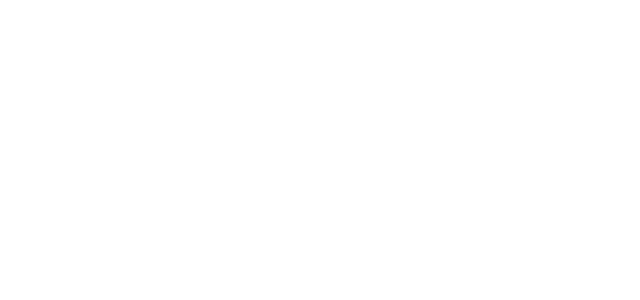
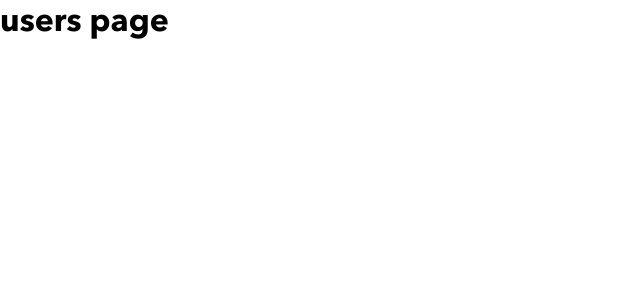
Before and after one commit to mckent05/lendsqr-fe-test, a React (Create React App) app: page /dashboard/users in a window 1280 px wide. Before the commit this address had no page. Shown: the top 300 px of the page, without its empty margins (0-640 px from the left). Built offline with nearby package versions, Linux system fonts and the light colour scheme.

Commit message:
Added skeletal wireframes for all pages and configured routing

```diff
--- a/src/App.tsx
+++ b/src/App.tsx
@@ -1,12 +1,20 @@
 import React from 'react';
 import { Routes, Route } from 'react-router-dom';
 import LoginPage from './pages/Login/LoginPage';
+import Main from './pages/Main';
+import Dashboard from './pages/Dashboard/Dashboard';
+import UserDetails from './pages/UserDetails/UserDetails';
 
 function App() {
   return (
     <div className="App">
       <Routes>
         <Route path='/' element={<LoginPage />} />
+        <Route path='/dashboard/' element= {<Main />}>
+          <Route index element={<Dashboard />} />
+          <Route index path='users' element={<Dashboard />} />
+          <Route index path='/dashboard/users/:id' element={<UserDetails />} />
+        </Route>
       </Routes>
     </div>
   );
--- /dev/null
+++ b/src/pages/Dashboard/Dashboard.tsx
@@ -0,0 +1,11 @@
+import React from 'react'
+
+const Dashboard = () => {
+  return (
+    <div>
+      <h1>users page</h1>
+    </div>
+  )
+}
+
+export default Dashboard
--- /dev/null
+++ b/src/pages/Main.js
@@ -0,0 +1,12 @@
+import React from 'react'
+import { Outlet } from 'react-router-dom'
+
+const Main = () => {
+  return (
+    <div>
+        <Outlet />
+    </div>
+  )
+}
+
+export default Main
--- /dev/null
+++ b/src/pages/UserDetails/UserDetails.tsx
@@ -0,0 +1,11 @@
+import React from 'react'
+
+const UserDetails = () => {
+  return (
+    <div>
+      <h1>user details page</h1>
+    </div>
+  )
+}
+
+export default UserDetails
```
